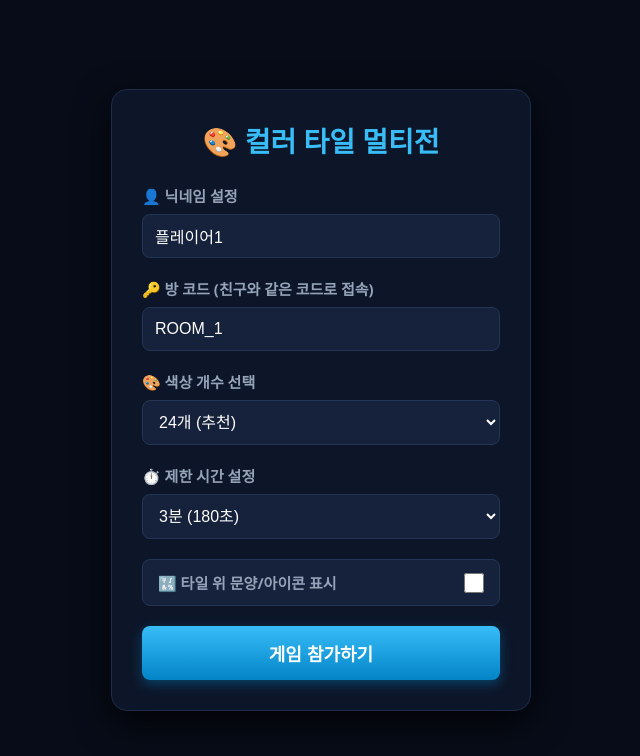
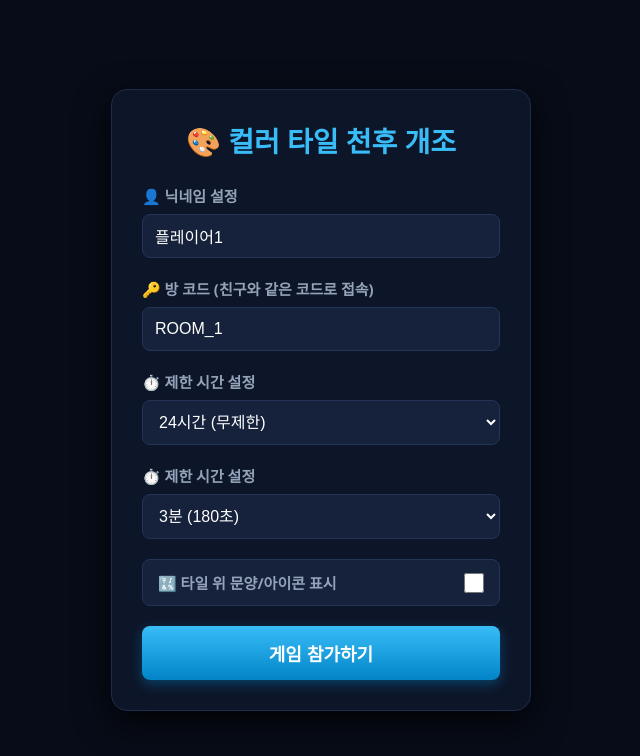
Before and after one commit to ms213012-ux/my-color-tile-game, a website: page public/index.html in a window 1280 px wide. Shown: the whole page, without its empty margins (319-959 px from the left). Drawn offline with nearby package versions, Linux system fonts and the light colour scheme; no server answers.

Commit message:
Update index.html

```diff
--- a/public/index.html
+++ b/public/index.html
@@ -3,7 +3,7 @@
 <head>
   <meta charset="UTF-8">
   <meta name="viewport" content="width=device-width, initial-scale=1.0">
-  <title>컬러 타일 게임 (대형 멀티전)</title>
+  <title>컬러 타일 천후 개조판</title>
   <script src="/socket.io/socket.io.js"></script>
   <style>
     * { box-sizing: border-box; margin: 0; padding: 0; }
@@ -238,7 +238,7 @@
 
   <!-- 로비 화면 -->
   <div id="lobby-view" class="lobby-card">
-    <h1>🎨 컬러 타일 멀티전</h1>
+    <h1>🎨 컬러 타일 천후 개조</h1>
 
     <div class="form-group">
       <label for="nickname-input">👤 닉네임 설정</label>
@@ -250,15 +250,14 @@
       <input type="text" id="room-input" value="ROOM_1" placeholder="예: ROOM_123">
     </div>
 
-    <div class="form-group">
-      <label for="color-select">🎨 색상 개수 선택</label>
-      <select id="color-select">
-        <option value="12">12개 (쉬움)</option>
-        <option value="16">16개 (보통)</option>
-        <option value="20">20개 (어려움)</option>
-        <option value="24" selected>24개 (추천)</option>
-        <option value="28">28개 (매우 어려움)</option>
-        <option value="32">32개 (극악)</option>
+<div class="form-group">
+      <label for="time-select">⏱️ 제한 시간 설정</label>
+      <select id="time-select">
+        <option value="60">1분 (60초)</option>
+        <option value="120">2분 (120초)</option>
+        <option value="180">3분 (180초)</option>
+        <option value="300">5분 (300초)</option>
+        <option value="86400" selected>24시간 (무제한)</option>
       </select>
     </div>
 
```
